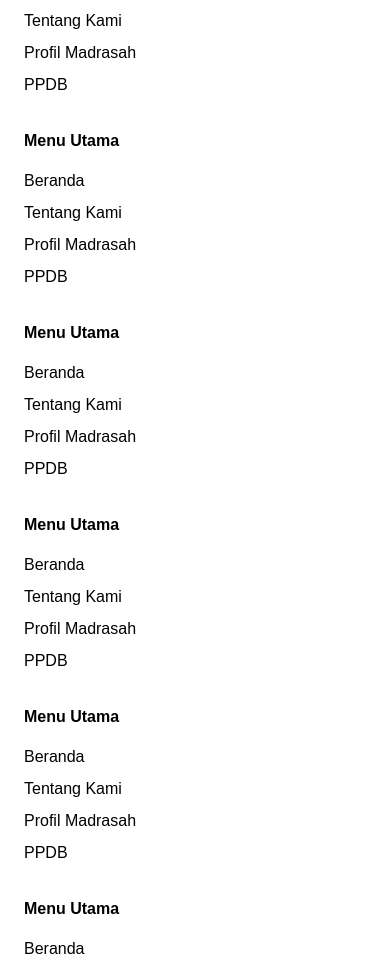
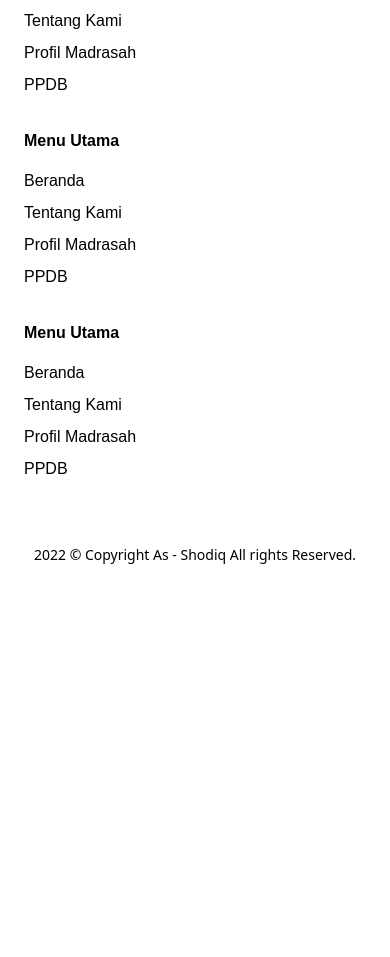
Before and after one commit to AlternatiF-App/web-profile, a Next.js app: page /profile-madrasah in a window 390 px wide. Shown: the part 1040-1997 px from the top of the page. After the commit the page ends 1621 px from the top, so only its background shows below. Built offline with nearby package versions, Linux system fonts and the light colour scheme.

Commit message:
Fix header mobile style and footer

```diff
--- a/components/footer/Footer.tsx
+++ b/components/footer/Footer.tsx
@@ -10,14 +10,7 @@ const Footer = () => {
                 />
             </div>
             <div className="w-full lg:w-2/3 py-8 lg:px-10 lg:flex space-y-8 lg:space-y-0">
-                <div className="space-y-8 w-full lg:w-1/3">
-                    <ul className="space-y-2">
-                        <li className="font-semibold">Menu Utama</li>
-                        <li className="pt-2 font-light cursor-pointer">Beranda</li>
-                        <li className="font-light cursor-pointer">Tentang Kami</li>
-                        <li className="font-light cursor-pointer">Profil Madrasah</li>
-                        <li className="font-light cursor-pointer">PPDB</li>
-                    </ul>
+                <div className="w-full lg:w-1/3">
                     <ul className="space-y-2">
                         <li className="font-semibold">Menu Utama</li>
                         <li className="pt-2 font-light cursor-pointer">Beranda</li>
@@ -26,14 +19,7 @@ const Footer = () => {
                         <li className="font-light cursor-pointer">PPDB</li>
                     </ul>
                 </div>
-                <div className="space-y-8 w-full lg:w-1/3">
-                    <ul className="space-y-2">
-                        <li className="font-semibold">Menu Utama</li>
-                        <li className="pt-2 font-light cursor-pointer">Beranda</li>
-                        <li className="font-light cursor-pointer">Tentang Kami</li>
-                        <li className="font-light cursor-pointer">Profil Madrasah</li>
-                        <li className="font-light cursor-pointer">PPDB</li>
-                    </ul>
+                <div className="w-full lg:w-1/3">
                     <ul className="space-y-2">
                         <li className="font-semibold">Menu Utama</li>
                         <li className="pt-2 font-light cursor-pointer">Beranda</li>
@@ -42,14 +28,7 @@ const Footer = () => {
                         <li className="font-light cursor-pointer">PPDB</li>
                     </ul>
                 </div>
-                <div className="space-y-8 w-full lg:w-1/3">
-                    <ul className="space-y-2">
-                        <li className="font-semibold">Menu Utama</li>
-                        <li className="pt-2 font-light cursor-pointer">Beranda</li>
-                        <li className="font-light cursor-pointer">Tentang Kami</li>
-                        <li className="font-light cursor-pointer">Profil Madrasah</li>
-                        <li className="font-light cursor-pointer">PPDB</li>
-                    </ul>
+                <div className="w-full lg:w-1/3">
                     <ul className="space-y-2">
                         <li className="font-semibold">Menu Utama</li>
                         <li className="pt-2 font-light cursor-pointer">Beranda</li>
--- a/components/header/Header.tsx
+++ b/components/header/Header.tsx
@@ -3,6 +3,7 @@ import { useState, useEffect } from 'react'
 import HeaderMenu from './HeaderMenu'
 import Link from 'next/link'
 import { useRouter } from 'next/router'
+import HeaderMenuMobile from './HeaderMenuMobile'
 
 const Header = () => {
   const router = useRouter()
@@ -71,12 +72,12 @@ const Header = () => {
                     alt='logo' loading='lazy'
                   />
                 </div>
-                <ul className="pl-4 pt-8 text-xl">
-                    <li className={'py-3 border-r-4 border-primary cursor-pointer'}>Beranda</li>
-                    <li className={'py-3 cursor-pointer'}>Tentang Kami</li>
-                    <li className={'py-3 cursor-pointer'}>Program</li>
-                    <li className={'py-3 cursor-pointer'}>Hubungi Kami</li>
-                    <li className={'py-3 cursor-pointer'}>PPDB</li>
+                <ul className="px-2 pt-8">
+                    <HeaderMenuMobile title={'Beranda'}/>
+                    <HeaderMenuMobile title={'Tentang Kami'}/>
+                    <HeaderMenuMobile title={'Program'}/>
+                    <HeaderMenuMobile title={'Hubungi Kami'}/>
+                    <HeaderMenuMobile title={'PPDB'}/>
                 </ul>
                 <div className="fixed w-full inset-x-0 bottom-0 px-4 mb-4">
                     <button className="w-full px-4 py-2 rounded-xl bg-primary text-white">
--- /dev/null
+++ b/components/header/HeaderMenuMobile.tsx
@@ -0,0 +1,70 @@
+import { ChevronDownIcon } from '@heroicons/react/outline'
+import { useState, useEffect } from 'react'
+import Link from 'next/link'
+
+interface HeaderMenuMobileProps{
+    title: string;
+}
+
+const HeaderMenuMobile = ({ title }:HeaderMenuMobileProps) => {
+  const [show, setShow] = useState(false)
+  const [content, setContent] = useState('')
+  const [height, setHeight] = useState('')
+
+  const btnExpand = () => {
+    setShow(!show)
+    setContent(title)
+  }
+
+  useEffect(() => {
+    if (title === 'Beranda') {
+      setHeight('h-10')
+    } else if (title === 'Tentang Kami') {
+      setHeight('h-20')
+    } else if (title === 'Program') {
+      setHeight('h-10')
+    } else if (title === 'Hubungi Kami') {
+      setHeight('h-20')
+    }
+  })
+
+  return (
+    <li className="font-sora">
+        <div onClick={() => btnExpand()}
+            className="py-2 px-4 flex items-center justify-between cursor-pointer">
+            <div>{title}</div>
+            {title !== 'PPDB' && <ChevronDownIcon className="h-5 w-5" fill="none" stroke="currentColor"/>}
+        </div>
+        <div className={`${(show && content !== 'PPDB') ? height : ('h-0')} ml-4 px-4 transition-all duration-300 ease-in-out`}>
+            {
+                (content === 'Beranda' && show) && <div className={`${(show && content === 'Beranda') ? ('opacity-100') : ('opacity-0 invisible')} transition-all duration-1000 ease-in-out`}>
+                    <div className="py-2 cursor-pointer">
+                        Sambutan Kepala Madrasah
+                    </div>
+                </div>
+            }
+            {
+                (content === 'Tentang Kami' && show) && <div className={`${(show && content === 'Tentang Kami') ? ('opacity-100') : ('opacity-0 invisible')} transition-all duration-1000 ease-in-out`}>
+                    <li className="py-2 cursor-pointer">
+                        <Link href="/profile-madrasah">Profil Madrasah</Link>
+                    </li>
+                    <li className="py-2 cursor-pointer">Visi & Misi</li>
+                </div>
+            }
+            {
+                (content === 'Program' && show) && <div className={`${(show && content === 'Program') ? ('opacity-100') : ('opacity-0 invisible')} transition-all duration-1000 ease-in-out`}>
+                    <li className="py-2 cursor-pointer">Ekstrakurikuler</li>
+                </div>
+            }
+            {
+                (content === 'Hubungi Kami' && show) && <div className={`${(show && content === 'Hubungi Kami') ? ('opacity-100') : ('opacity-0 invisible')} transition-all duration-1000 ease-in-out`}>
+                    <li className="py-2 cursor-pointer">Kotak Pertanyaan</li>
+                    <li className="py-2 cursor-pointer">Saran Orang Tua / Wali Murid</li>
+                </div>
+            }
+        </div>
+    </li>
+  )
+}
+
+export default HeaderMenuMobile
--- a/components/items/ItemSecondContent.tsx
+++ b/components/items/ItemSecondContent.tsx
@@ -40,11 +40,11 @@ const ItemSecondContent = ({ icon, title, subtitle }:ItemSecondContentProps) =>
                     }
                 </a>
           </div>
-          <div className="pt-5 space-y-4 text-lg lg:text-xl">
+          <div className="pt-6 space-y-4 text-lg lg:text-xl">
             <h1 className="font-semibold text-center">
                 {title}
             </h1>
-            <p className="font-thin text-center">
+            <p className="font-thin text-center h-auto lg:h-24 2xl:h-auto">
                 {subtitle}
             </p>
           </div>
--- a/components/landing-page/SecondContent.tsx
+++ b/components/landing-page/SecondContent.tsx
@@ -7,7 +7,7 @@ const SecondContent = () => {
           <span className="block pt-8 font-thin text-xl lg:text-2xl text-center">
                 Alasan kenapa kalian semua harus bergabung dengan MI As - Shodiq.
           </span>
-          <ul className="pt-14 lg:flex space-y-20 lg:space-y-0 lg:space-x-20 lg:items-center lg:justify-center">
+          <ul className="pt-16 lg:flex space-y-20 lg:space-y-0 lg:space-x-20 lg:items-center lg:justify-center">
             <ItemSecondContent
                 icon={1}
                 title={'Fasilitas Memadai'}
```
